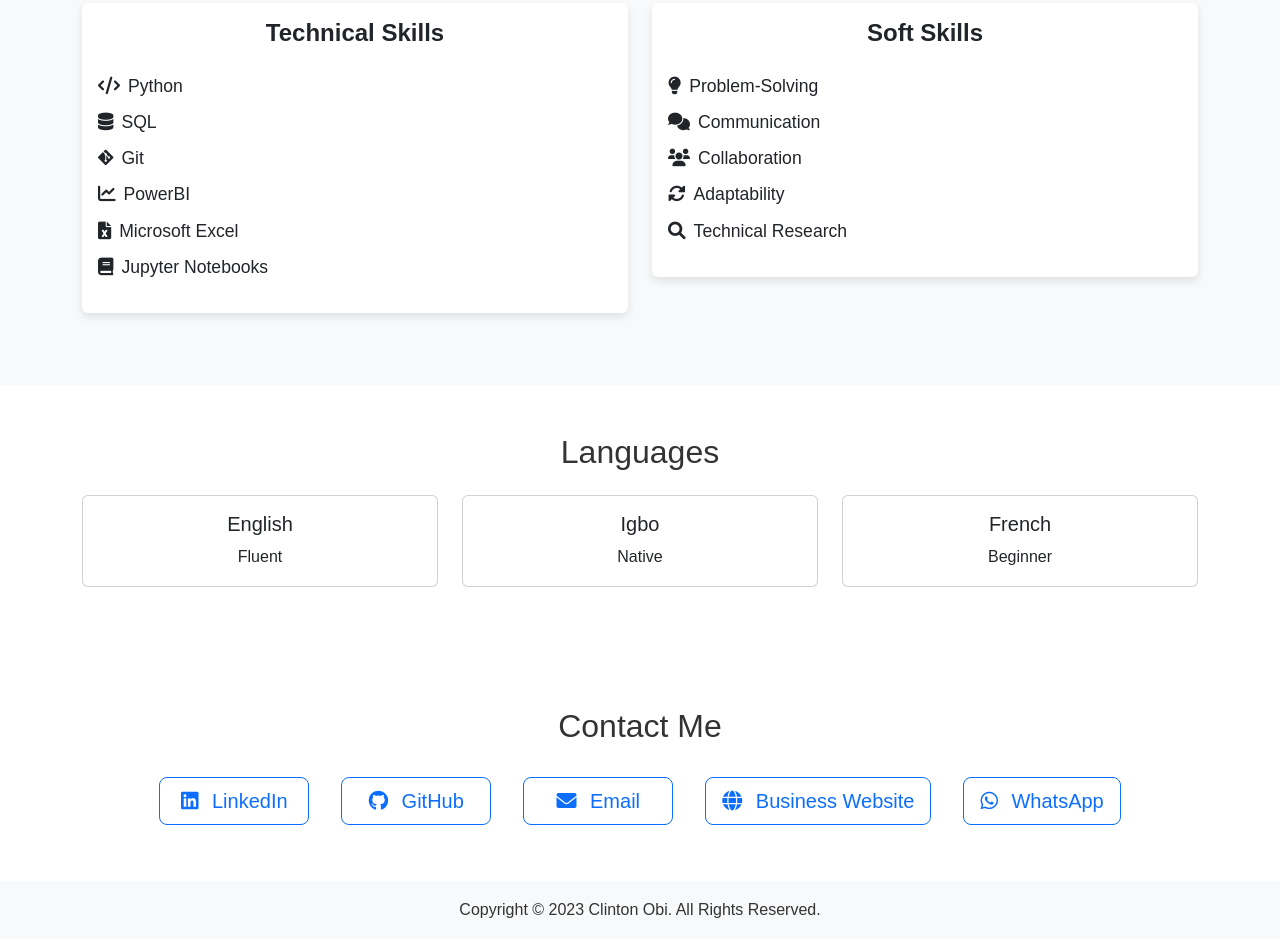
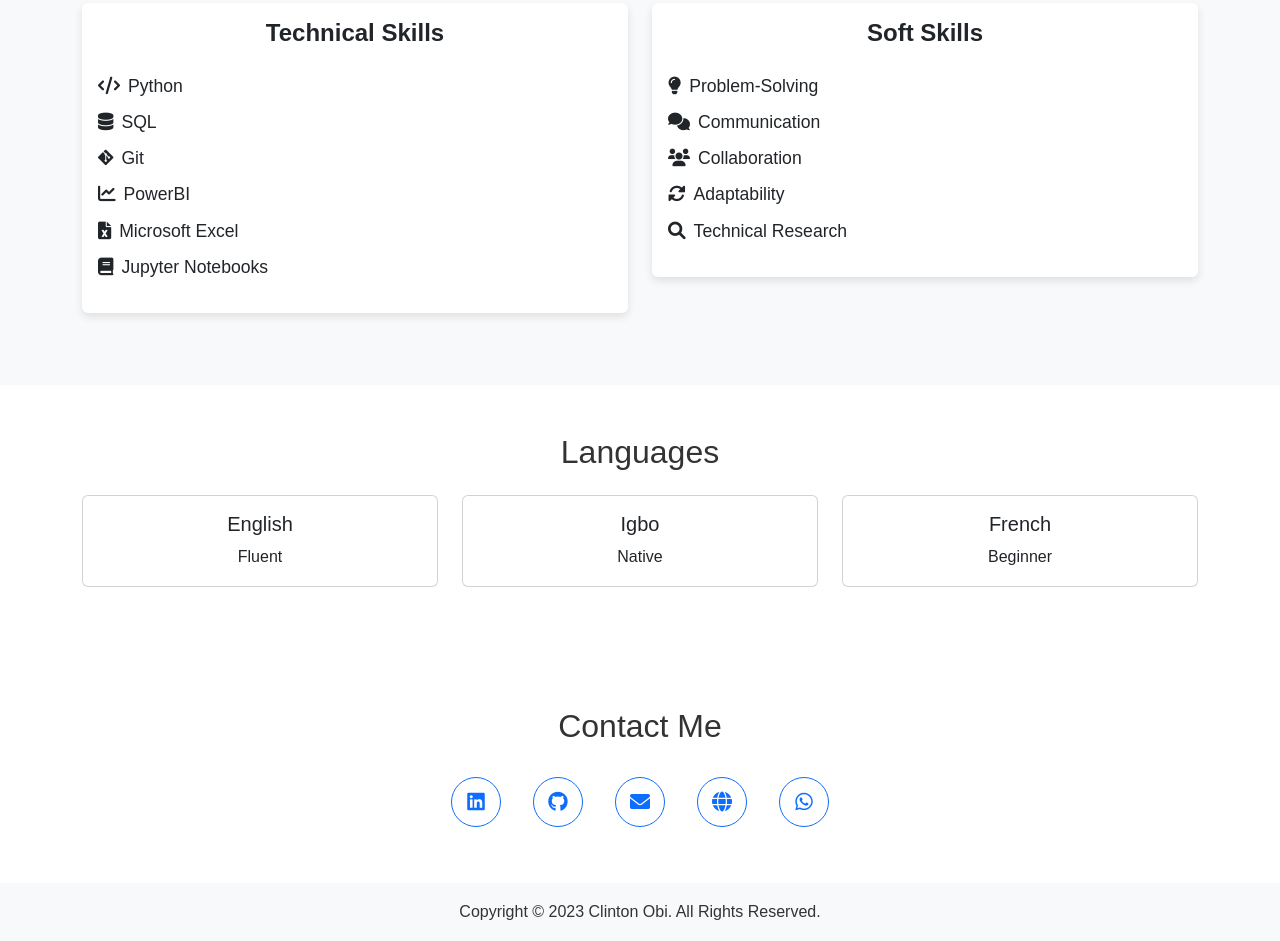
Before and after one commit to obi-somu/myportfolio, a plain HTML site: page index.html in a window 1280 px wide. Shown: the part 2471-3412 px from the top of the page. Drawn offline with nearby package versions, Linux system fonts and the light colour scheme; a script that the page names is missing.

Commit message:
git update

```diff
--- a/css/style.css
+++ b/css/style.css
@@ -69,9 +69,14 @@ body {
 
 #contact .btn {
   margin: 0.5rem;
-  min-width: 150px; /* Ensures buttons have a consistent width */
+  width: 50px; /* Fixed width for circular buttons */
+  height: 50px; /* Fixed height for circular buttons */
+  border-radius: 50%; /* Makes the buttons circular */
+  display: flex;
+  align-items: center;
+  justify-content: center;
+  transition: all 0.3s ease;
 }
 
-#contact .btn i {
-  margin-right: 0.5rem;
-}
+#contact .btn:hover {
+  transform: scale(1.1); /* Slightly enlarges the button
--- a/index.html
+++ b/index.html
@@ -401,43 +401,24 @@
     <h2 class="mb-4">Contact Me</h2>
     <div class="social-icons">
       <!-- LinkedIn -->
-          <a
-            href="https://www.linkedin.com/in/obisomu/"
-            target="_blank"
-            class="btn btn-outline-primary btn-lg"
-          >
-            <i class="fab fa-linkedin"></i> LinkedIn
+      <a href="https://www.linkedin.com/in/obisomu/" target="_blank" class="btn btn-outline-primary btn-lg">
+        <i class="fab fa-linkedin"></i>
       </a>
       <!-- GitHub -->
-          <a
-            href="https://github.com"
-            target="_blank"
-            class="btn btn-outline-primary btn-lg"
-          >
-            <i class="fab fa-github"></i> GitHub
+      <a href="https://github.com" target="_blank" class="btn btn-outline-primary btn-lg">
+        <i class="fab fa-github"></i>
       </a>
       <!-- Email -->
-          <a
-            href="mailto:realclintonobi@gmail.com"
-            class="btn btn-outline-primary btn-lg"
-          >
-            <i class="fas fa-envelope"></i> Email
+      <a href="mailto:realclintonobi@gmail.com" class="btn btn-outline-primary btn-lg">
+        <i class="fas fa-envelope"></i>
       </a>
       <!-- Business Website -->
-          <a
-            href="https://bytebazzar.netlify.app/"
-            target="_blank"
-            class="btn btn-outline-primary btn-lg"
-          >
-            <i class="fas fa-globe"></i> Business Website
+      <a href="https://www.bytebazzar.com" target="_blank" class="btn btn-outline-primary btn-lg">
+        <i class="fas fa-globe"></i>
       </a>
       <!-- WhatsApp -->
-          <a
-            href="https://wa.me/2348029636654"
-            target="_blank"
-            class="btn btn-outline-primary btn-lg"
-          >
-            <i class="fab fa-whatsapp"></i> WhatsApp
+      <a href="https://wa.me/2348029636654" target="_blank" class="btn btn-outline-primary btn-lg">
+        <i class="fab fa-whatsapp"></i>
       </a>
     </div>
   </div>
```
Lines whose indentation alone changed are shown as unchanged.
